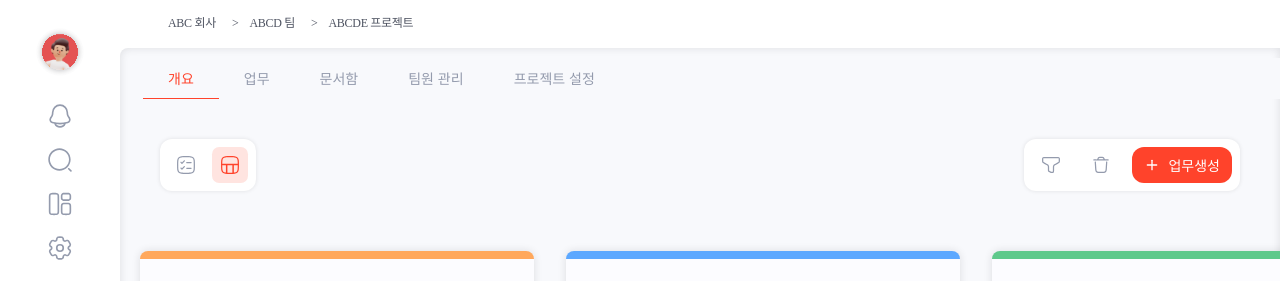
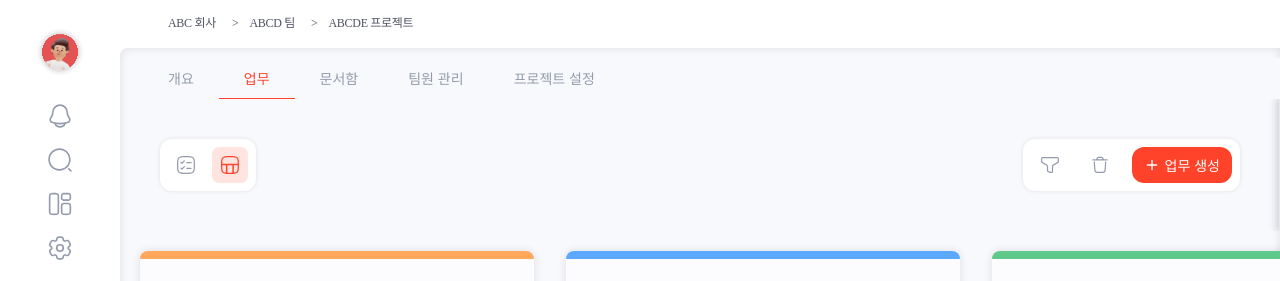
Before and after one commit to EveryPine/aether_front, a React (Vite) app: page / in a window 1280 px wide. Shown: the top 281 px of the page. Built offline with nearby package versions, Linux system fonts and the light colour scheme.

Commit message:
feat: 업무생성 버튼 기능

```diff
--- a/package.json
+++ b/package.json
@@ -12,7 +12,8 @@
   "dependencies": {
     "react": "^18.3.1",
     "react-dom": "^18.3.1",
-    "react-icons": "^5.4.0"
+    "react-icons": "^5.4.0",
+    "react-router-dom": "^7.1.5"
   },
   "devDependencies": {
     "@eslint/js": "^9.17.0",
--- /dev/null
+++ b/src/components/KanbanBoard/TaskAdd.tsx
@@ -0,0 +1,43 @@
+//TaskAdd.tsx
+import React from "react";
+// import Navbar from "../Navbar";
+
+const TaskAdd: React.FC = () => {
+  return (
+    <div
+      style={{
+        width: "360px",
+        height: "100%",
+        backgroundColor: "#FFFFFF",
+        boxShadow: "-4px 0 8px rgba(0, 0, 0, 0.1)",
+        padding: "20px",
+        borderLeft: "1px solid #E5EAF2",
+        display: "flex",
+        flexDirection: "column",
+        zIndex: 10,
+      }}
+    >
+        {/* 회색 사각형 컨테이너 */}
+        <div
+            style={{
+            display: "flex",
+            flexDirection: "column",
+            width: "100%",
+            height: "100%",
+            borderRadius: "8px 0 0 0",
+            background: "#F8F9FC",
+            boxShadow: "0px 0px 8px 0px rgba(26, 26, 35, 0.12) inset",
+            overflowX: "hidden", // 회색 컨테이너 가로 스크롤 비활성화
+            }}
+        >
+        {/* Navbar */}
+        <div style={{ marginLeft: "23px", marginTop: "10px" }}>
+          {/* <Navbar activeTab={activeTab} setActiveTab={setActiveTab} /> */}
+          업무생성
+        </div>
+      </div>
+    </div>
+  );
+};
+
+export default TaskAdd;
--- a/src/components/KanbanBoard/TaskMenu.tsx
+++ b/src/components/KanbanBoard/TaskMenu.tsx
@@ -1,13 +1,46 @@
-import React from "react";
+import React, { useState } from "react";
 import { FiPlus } from "react-icons/fi";
-import List from "../../assets/List.svg"
-import Trash from "../../assets/Trash.svg"
-import Kanban from "../../assets/Kanban.svg"
-import Edit from "../../assets/Edit.svg"
+import TaskAdd from "./TaskAdd.tsx"; // TaskAdd 컴포넌트 임포트
+import List from "../../assets/List.svg";
+import Trash from "../../assets/Trash.svg";
+import Kanban from "../../assets/Kanban.svg";
+import Edit from "../../assets/Edit.svg";
 
 const TaskMenu: React.FC = () => {
+  // 상태 관리: 업무 생성 탭 표시 여부
+  const [isTaskAddVisible, setIsTaskAddVisible] = useState(false);
+
   return (
-    <div style={{ display: "flex", justifyContent: "space-between", gap: "20px", padding: "40px"}}>
+    <div style={{ display: "flex", height: "100%", position: "relative", overflow: "hidden" }}>
+      {/* 업무 생성 탭 */}
+      <div
+        style={{
+          position: "absolute",
+          top: 0,
+          right: isTaskAddVisible ? 0 : "-360px", // 오른쪽에서 등장/퇴장
+          width: "360px",
+          height: "100%",
+          backgroundColor: "#FFFFFF",
+          boxShadow: "-4px 0 8px rgba(0, 0, 0, 0.1)",
+          borderLeft: "1px solid #E5EAF2",
+          transition: "right 0.3s ease",
+          zIndex: 10,
+        }}
+      >
+        {isTaskAddVisible && <TaskAdd />}
+      </div>
+
+      {/* TaskMenu 컨트롤 */}
+      <div
+        style={{
+          display: "flex",
+          justifyContent: "space-between",
+          gap: "20px",
+          padding: "40px",
+          width: isTaskAddVisible ? "calc(100% - 360px)" : "100%",
+          transition: "width 0.3s ease", // 매끄럽게 너비 변경
+        }}
+      >
         {/* 왼쪽 모드 전환 메뉴 */}
         <div
           style={{
@@ -114,10 +147,12 @@ const TaskMenu: React.FC = () => {
               fontWeight: "normal",
               cursor: "pointer",
             }}
+            onClick={() => setIsTaskAddVisible(!isTaskAddVisible)} // 상태 토글
           >
-          <FiPlus size={16} color="#FFFFFF" style={{ marginRight: "8px" }} />
-          업무생성
+            <FiPlus size={16} color="#FFFFFF" style={{ marginRight: "5px" }} />
+            {isTaskAddVisible ? "닫기" : "업무 생성"}
           </button>
+        </div>
       </div>
     </div>
   );
--- a/src/components/Navbar.tsx
+++ b/src/components/Navbar.tsx
@@ -1,10 +1,11 @@
-import React, { useState } from "react";
+import React from "react";
 
-const Navbar: React.FC = () => {
-  // 활성 메뉴 상태 관리
-  const [activeTab, setActiveTab] = useState<string>("개요");
+interface NavbarProps {
+  activeTab: string;
+  setActiveTab: (tab: string) => void;
+}
 
-  // 메뉴 항목
+const Navbar: React.FC<NavbarProps> = ({ activeTab, setActiveTab }) => {
   const tabs = ["개요", "업무", "문서함", "팀원 관리", "프로젝트 설정"];
 
   return (
--- a/src/components/Sidebar.tsx
+++ b/src/components/Sidebar.tsx
@@ -45,6 +45,7 @@ const Sidebar: React.FC = () => {
               height: "48px",
               borderRadius: "50%",
               objectFit: "cover",
+              cursor: "pointer"
             }}
           />
         </div>
@@ -59,17 +60,18 @@ const Sidebar: React.FC = () => {
             gap: "20px",
           }}
         >
-          <div style={{ display: "flex", justifyContent: "center", width: "100%" }}>
-            <img src={Alarm} alt="Alarm" style={{ width: "24px", height: "24px" }} />
+          <div style={{ display: "flex", justifyContent: "center", width: "100%"}}>
+            <img src={Alarm} alt="Alarm" style={{ width: "24px", height: "24px", cursor: "pointer"}} />
+          </div>
+          <div style={{ display: "flex", justifyContent: "center", width: "100%", }}>
+            <img src={Search} alt="Search" style={{ width: "24px", height: "24px", cursor: "pointer"}} />
           </div>
           <div style={{ display: "flex", justifyContent: "center", width: "100%" }}>
-            <img src={Search} alt="Search" style={{ width: "24px", height: "24px" }} />
+            <img src={Dash} alt="Dash" style={{ width: "24px", height: "24px", cursor: "pointer"}} />
           </div>
+          {/* 업무 설정으로 이동가능케 구현 필요 */}
           <div style={{ display: "flex", justifyContent: "center", width: "100%" }}>
-            <img src={Dash} alt="Dash" style={{ width: "24px", height: "24px" }} />
-          </div>
-          <div style={{ display: "flex", justifyContent: "center", width: "100%" }}>
-            <img src={Setting} alt="Setting" style={{ width: "24px", height: "24px" }} />
+            <img src={Setting} alt="Setting" style={{ width: "24px", height: "24px", cursor: "pointer"}} />
           </div>
         </div>
       </div>
--- a/src/pages/TaskKanban.tsx
+++ b/src/pages/TaskKanban.tsx
@@ -1,10 +1,12 @@
-import React from "react";
+import React, { useState } from "react";
 import Breadcrumb from "../components/BreadCrumb";
 import Navbar from "../components/Navbar";
 import TaskCard from "../components/KanbanBoard/TaskCard";
 import TaskMenu from "../components/KanbanBoard/TaskMenu";
 
 const TaskKanban: React.FC = () => {
+  const [activeTab, setActiveTab] = useState<string>("업무"); // 활성 탭 상태 관리
+
   return (
     <div
       style={{
@@ -33,9 +35,12 @@ const TaskKanban: React.FC = () => {
       >
         {/* Navbar */}
         <div style={{ marginLeft: "23px", marginTop: "10px" }}>
-          <Navbar />
+          <Navbar activeTab={activeTab} setActiveTab={setActiveTab} />
         </div>
 
+        {/* TaskMenu와 TaskCard는 "업무" 탭에서만 표시 */}
+        {activeTab === "업무" && (
+          <>
             <div>
               <TaskMenu />
             </div>
@@ -71,6 +76,8 @@ const TaskKanban: React.FC = () => {
                 borderColor="#FF615C"
               />
             </div>
+          </>
+        )}
       </div>
     </div>
   );
```
Also changed, not shown: 1 other file (tests, documents, lock files or other folders). Lines whose indentation alone changed are shown as unchanged.
